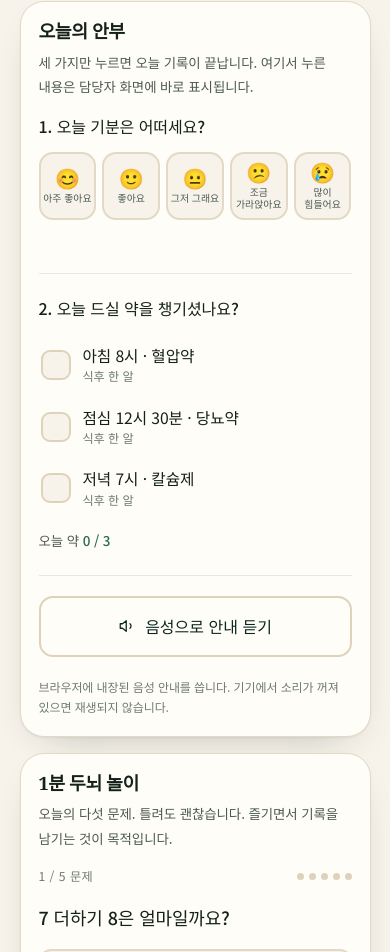
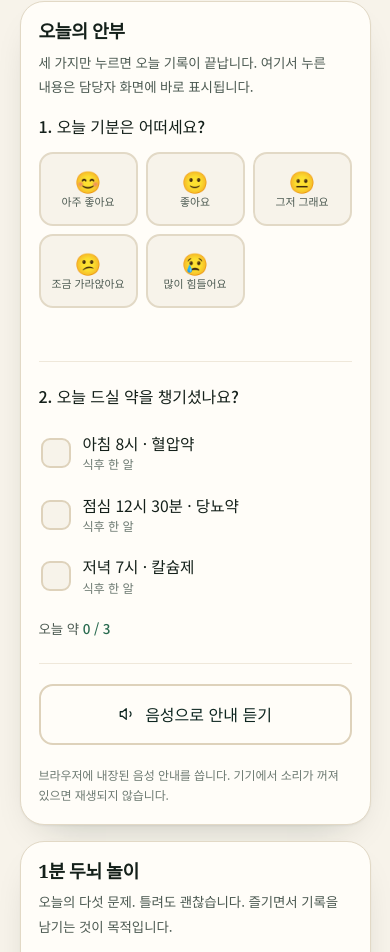
Before and after one commit to doggonug-cpu/wandoae, a plain HTML site: page mind-shield/index.html in a window 390 px wide. Shown: the part 1017-1969 px from the top of the page. Drawn offline with Linux system fonts and the light colour scheme.

Commit message:
style: 모바일에서 기분 선택 버튼을 3열로 키움

```diff
--- a/mind-shield/index.html
+++ b/mind-shield/index.html
@@ -389,10 +389,10 @@ textarea{font:inherit}
   .ms-tab .num{grid-row:1 / span 2}
   .ms-tab .lab{font-size:.96rem}
   .ms-tab .desc{font-size:.68rem}
-  .mood-row{grid-template-columns:repeat(5,minmax(0,1fr));gap:6px}
-  .mood-btn{min-height:68px;padding:6px 2px}
-  .mood-btn .face{font-size:1.25rem}
-  .mood-btn .word{font-size:.62rem}
+  .mood-row{grid-template-columns:repeat(3,minmax(0,1fr));gap:8px}
+  .mood-btn{min-height:74px;padding:8px 2px}
+  .mood-btn .face{font-size:1.35rem}
+  .mood-btn .word{font-size:.68rem}
   .rep-meta{grid-template-columns:minmax(0,1fr) minmax(0,1fr)}
   .page-art{aspect-ratio:16/10}
   .admin-cta .acts .btn-big{flex:1 1 100%}
```
